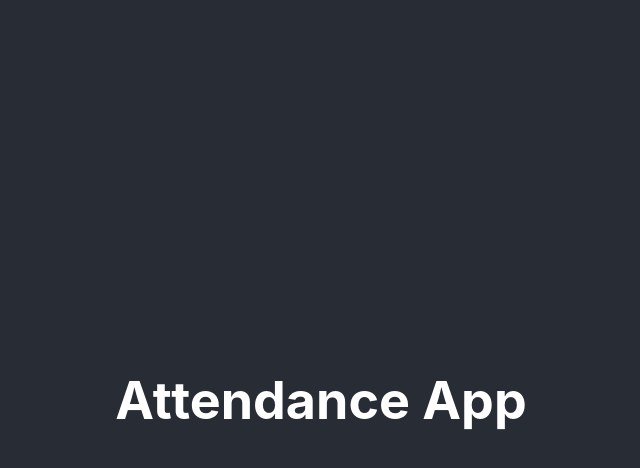
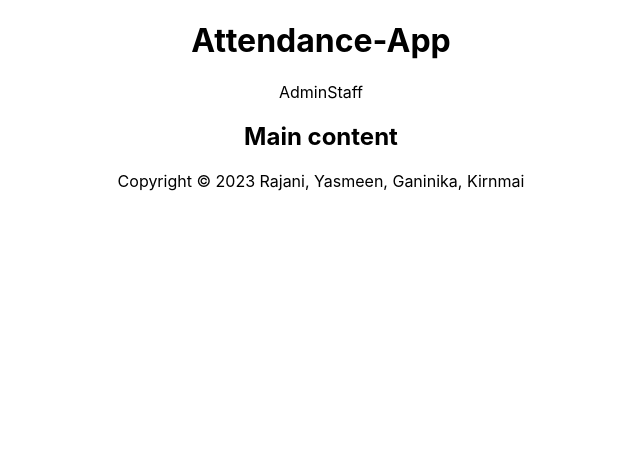
Before and after one commit to balirajani1408/attendance-webapp, a React (Create React App) app: page / in a window 1280 px wide. Shown: the top 468 px of the page, without its empty margins (319-959 px from the left). Built offline with nearby package versions, Linux system fonts and the light colour scheme.

Commit message:
Components.

```diff
--- a/src/App.js
+++ b/src/App.js
@@ -1,12 +1,14 @@
-
-import './App.css';
+import "./App.css";
+import { NavBar } from "./components/navBar";
+import { Main } from "./components/main";
+import Footer from "./components/footer";
 
 function App() {
   return (
     <div className="App">
-      <header className="App-header">
-        <h1>Attendance App</h1>
-      </header>
+      <NavBar />
+      <Main />
+      <Footer />
     </div>
   );
 }
--- /dev/null
+++ b/src/components/footer.js
@@ -0,0 +1,15 @@
+import React from "react";
+
+
+const footer = () => {
+
+  return (
+    <div className="footer">
+      <footer>
+        <p>Copyright © 2023 Rajani, Yasmeen, Ganinika, Kirnmai </p>
+      </footer>
+    </div>
+  );
+};
+
+export default footer;
--- /dev/null
+++ b/src/components/main.js
@@ -0,0 +1,10 @@
+import React from "react";
+
+export const Main = () =>{
+
+    return(
+        <div className="main">
+            <h2>Main content</h2>
+        </div>
+    )
+}
--- /dev/null
+++ b/src/components/navBar.js
@@ -0,0 +1,19 @@
+import React from "react";
+
+export const NavBar = () => {
+  return (
+    <div className="nav">
+      <div className="nav-heading">
+        <h1>Attendance-App</h1>
+      </div>
+      <div className="nav-buttons">
+        <buton>
+            Admin
+        </buton>
+        <buton>
+            Staff
+        </buton>
+      </div>
+    </div>
+  );
+};
```
